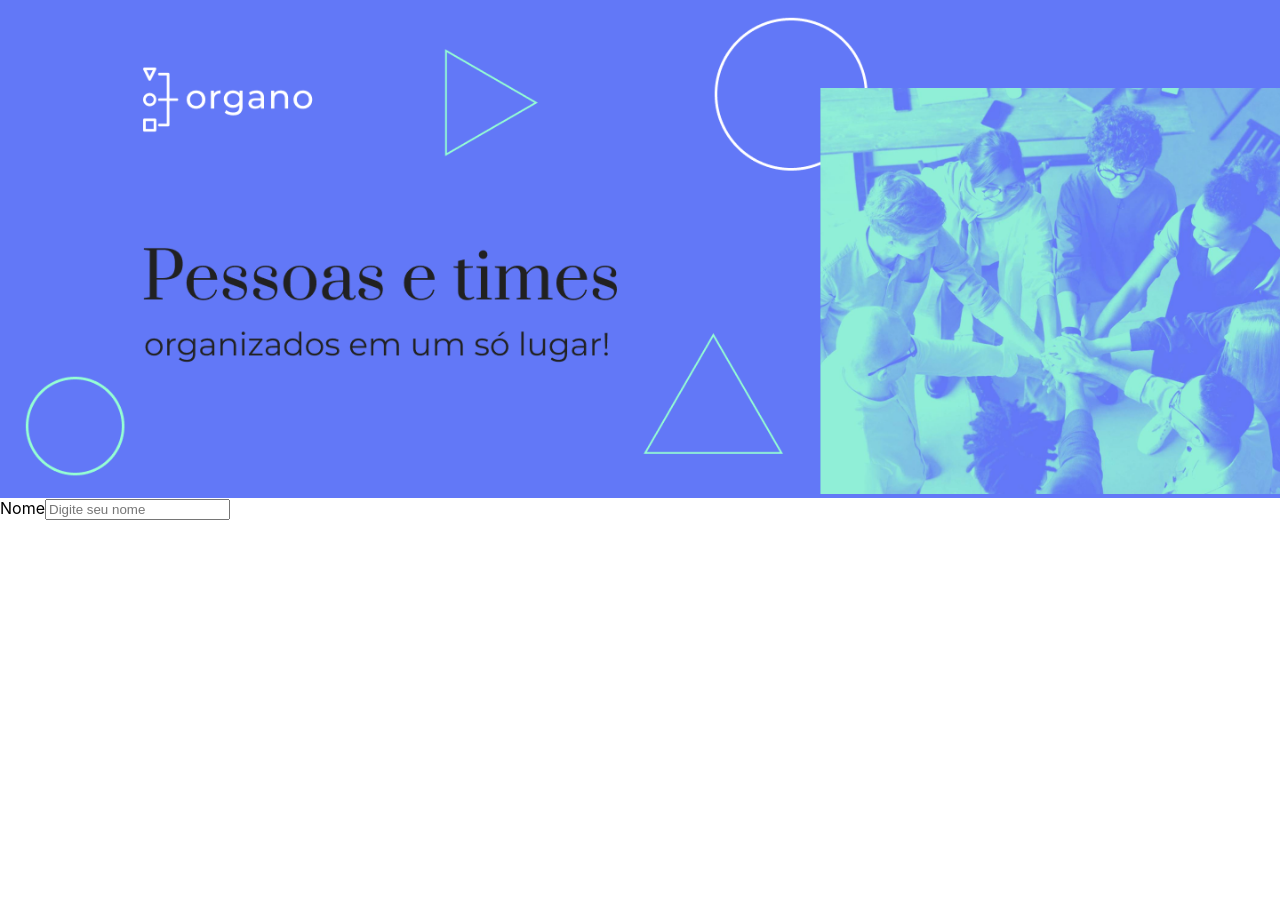
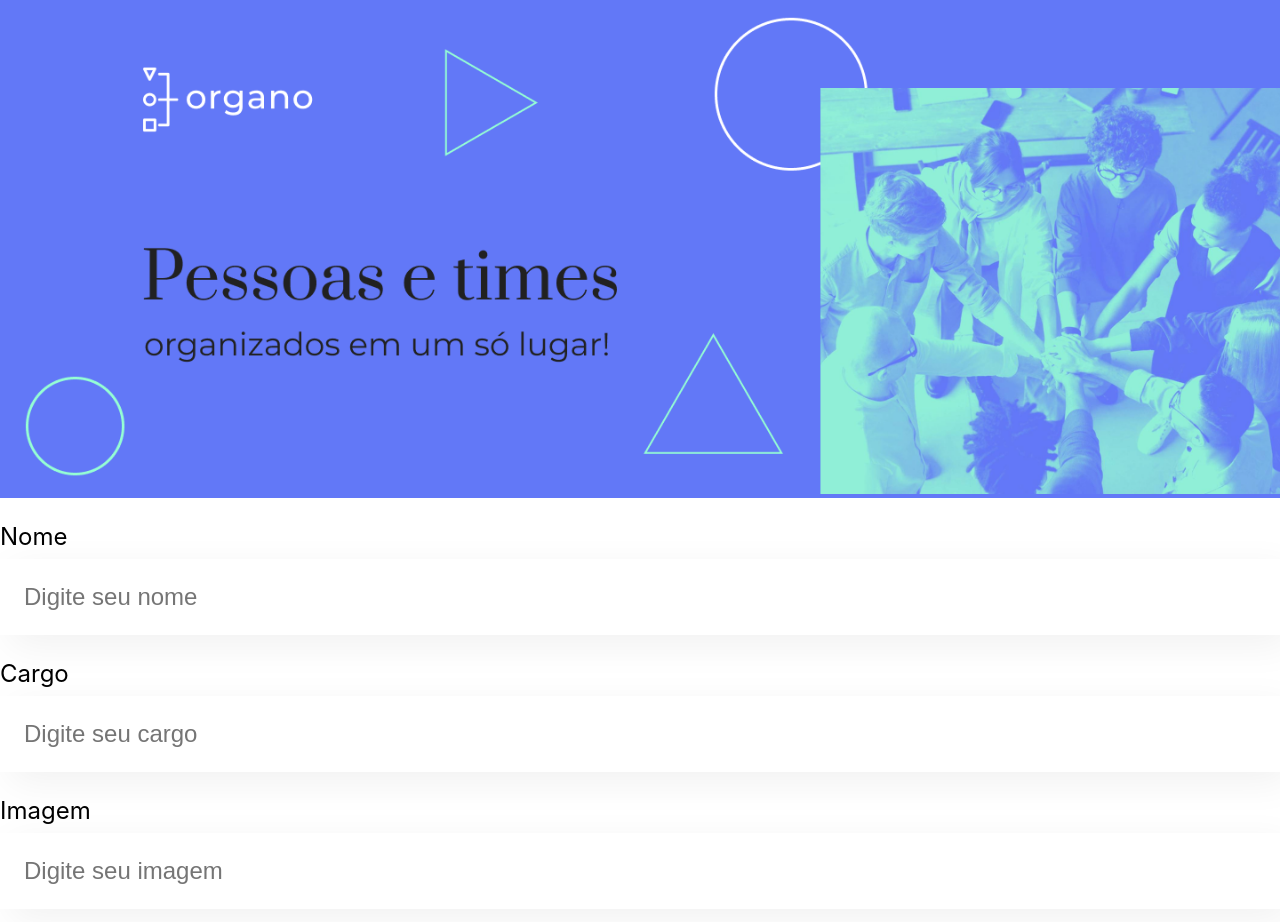
Before and after one commit to pbrito1/organo, a JavaScript app: page / in a window 1280 px wide. Shown: the top 922 px of the page. Before the commit the page ends 800 px from the top, so only its background shows below. Built offline with nearby package versions, Linux system fonts and the light colour scheme; the HTML template or start-up script is replaced by a standard one.

Commit message:
Refacting to label shows in a variable name

```diff
--- a/src/App.js
+++ b/src/App.js
@@ -5,7 +5,9 @@ function App() {
   return (
     <div className="App">
       <Banner />
-      <Text />
+      <Text label="Nome" />
+      <Text label="Cargo" />
+      <Text label="Imagem" />
     </div>
   );
 }
--- a/src/components/text/text.css
+++ b/src/components/text/text.css
@@ -0,0 +1,18 @@
+.text {
+ margin: 24px 0;
+}
+.text label {
+  display: block;
+  margin-bottom: 8px;
+  font-size: 24px;
+}
+
+.text input {
+    background: #FFF;
+    box-shadow: 10px 10px 39px rgba(0, 0, 0, 0.06);
+    width: 100%;
+    border: none;
+    font-size: 24px;
+    padding: 24px;
+    box-sizing: border-box;
+}
--- a/src/components/text/text.js
+++ b/src/components/text/text.js
@@ -1,10 +1,10 @@
 import './text.css'
 
-export const Text = () => {
+export const Text = (props) => {
     return (
-        <div>
-            <label>Nome</label>
-            <input type="text" placeholder="Digite seu nome" />
+        <div className='text'>
+            <label>{props.label}</label>
+            <input placeholder={`Digite seu ${props.label.toLowerCase()}`} />
         </div>
     )
 }
```
